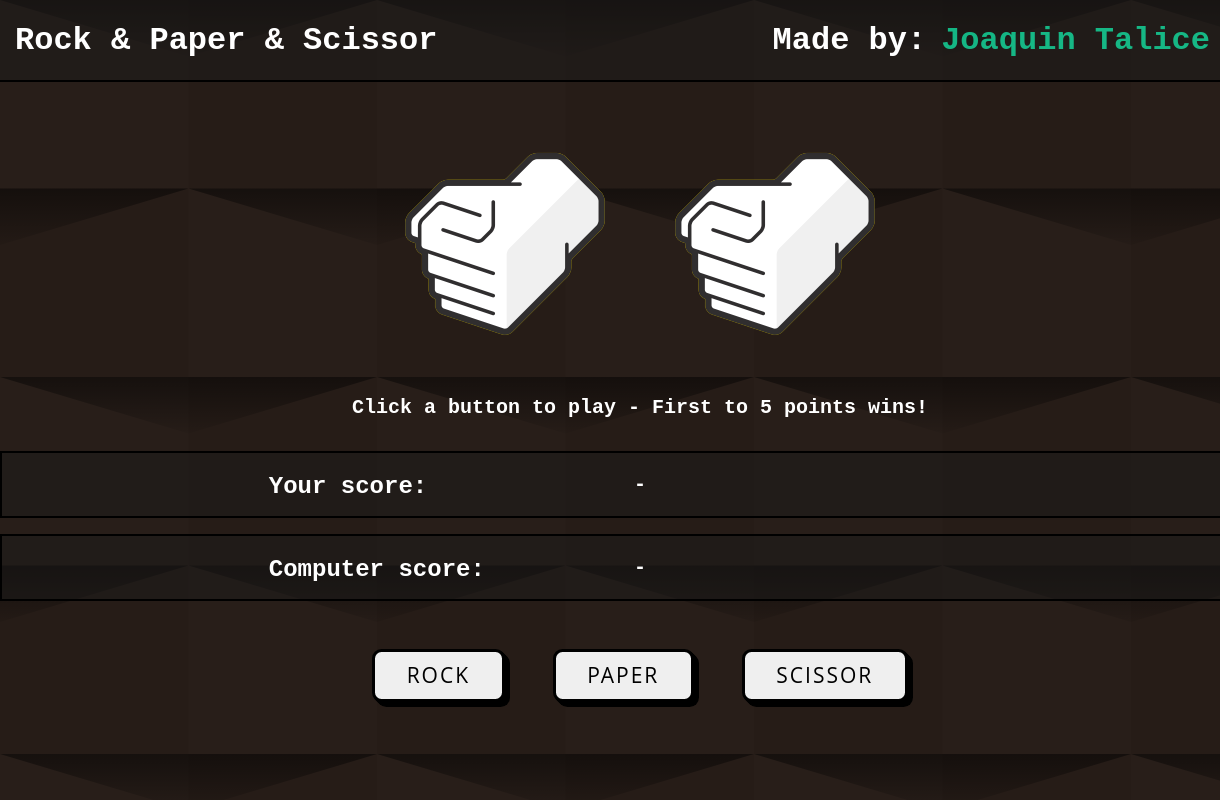
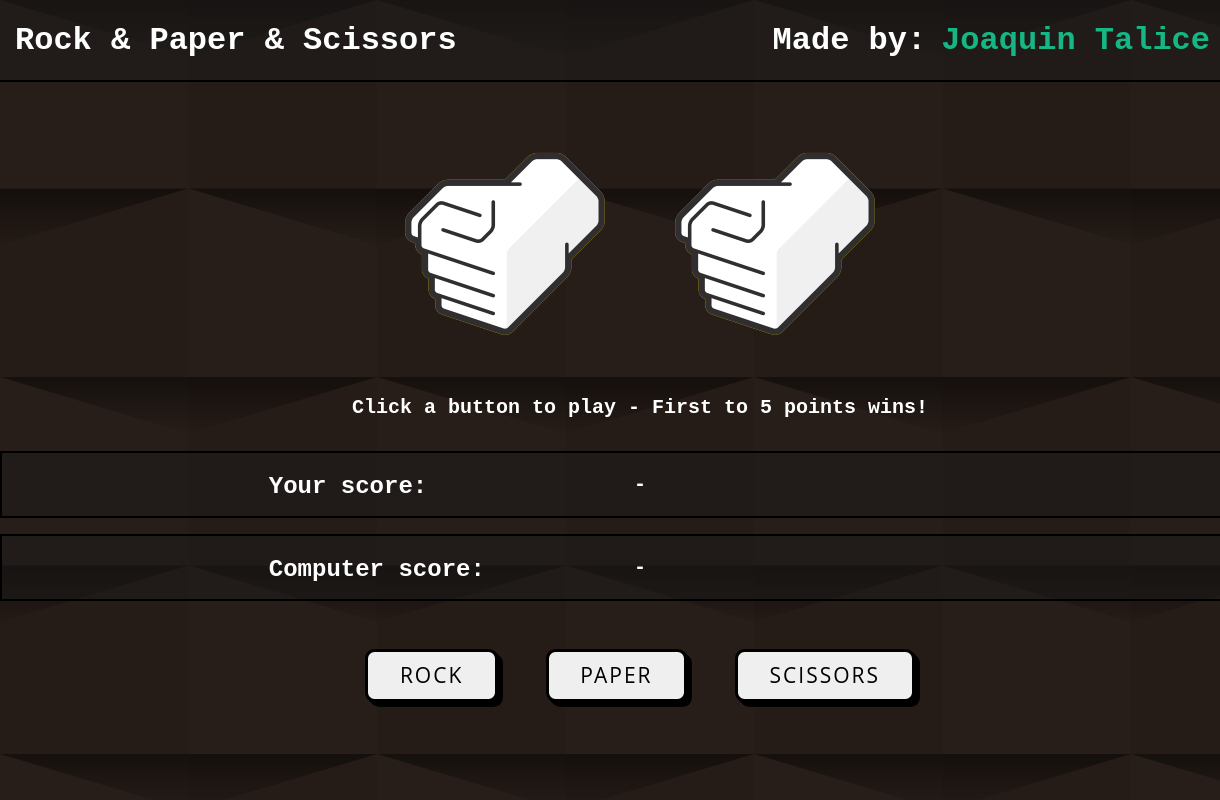
Before and after one commit to joaquintalice/RPSGame, a plain HTML site: page index.html in a window 1280 px wide. Shown: the full height of the page, 0-1220 px from the left. Drawn offline with Linux system fonts and the light colour scheme.

Commit message:
Fix typo erros
Scissor was replaces by Scissors in all the HTML

```diff
--- a/index.html
+++ b/index.html
@@ -12,7 +12,7 @@
     <div class="main" >
 
         <div class="header">
-            <h1 class="title"> Rock & Paper & Scissor </h1>
+            <h1 class="title"> Rock & Paper & Scissors </h1>
             <h1 class="logo">Made by: <span>Joaquin Talice</span><a href="https://github.com/joaquintalice" target="_blank"><img class="github-logo" src="assets/github.png"></a></h1>
         </div>
 
@@ -47,7 +47,7 @@
             <div class="button-container">
                 <button type="button" class="btn_rock float">Rock</button>
                 <button type="button" class="btn_paper float">Paper</button>
-                <button type="button" class="btn_scissor float">Scissor</button>
+                <button type="button" class="btn_scissors float">Scissors</button>
             </div>
         </div>
 
```
